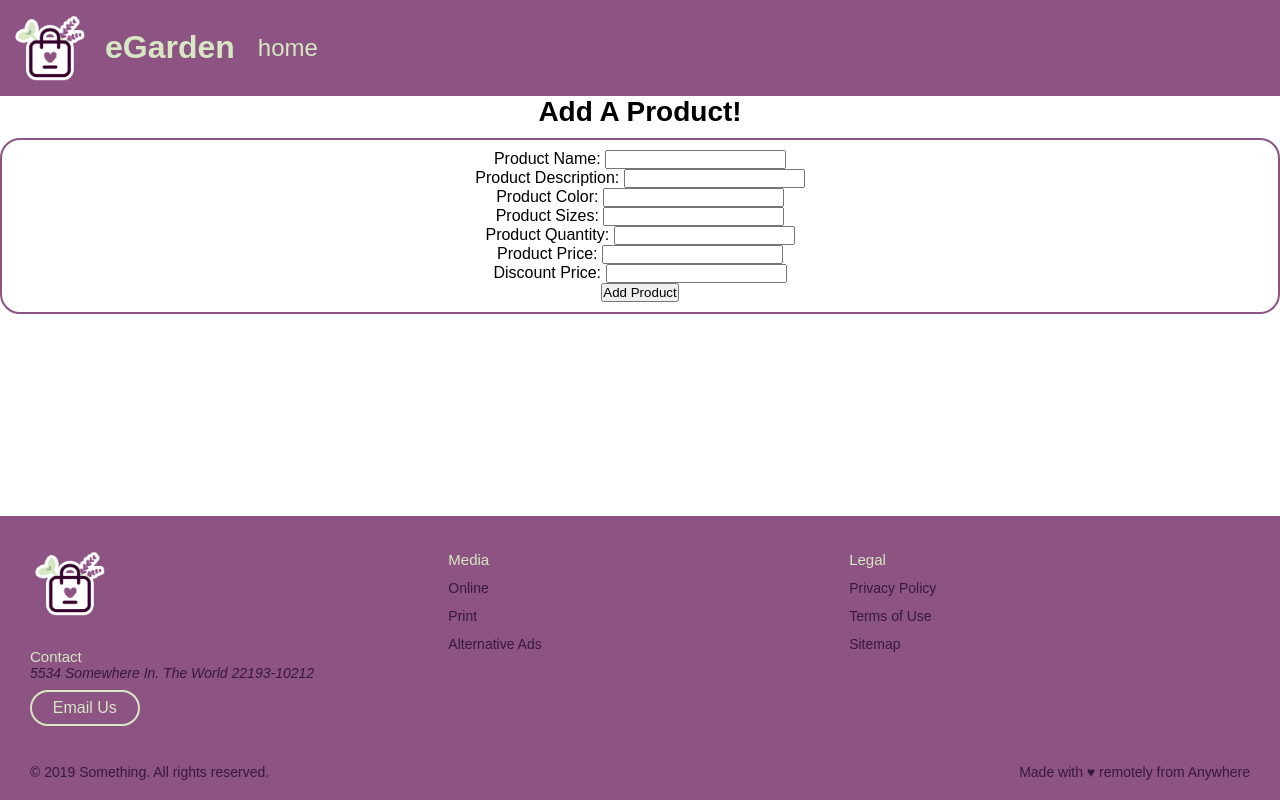
After one commit to Kyleeg0619/CSET-180-Soft-Project, a Flask app: page /vendor/products/add_product in a window 1280 px wide. The commit adds this page. Run offline with Flask 3, Linux system fonts and the light colour scheme; some web fonts are replaced.

Commit message:
Vendor- add products functionality
vendor/products/add_product
-needs to be styled better

```diff
--- a/main.py
+++ b/main.py
@@ -8,7 +8,7 @@ app = Flask(__name__)
 app.config['SECRET_KEY'] = 'mySuperSecretKey1234567890'
 
 # *** Connect Database ***
-conn_str = "mysql+pymysql://root:CSET115@localhost/egardens"
+conn_str = "mysql+pymysql://root:CSET155@localhost/egarden"
 engine = create_engine(conn_str, echo=True)
 
 @app.route('/')
@@ -83,7 +83,37 @@ def vendor():
 
 @app.route('/vendor/products')
 def manage_products():
+
     return render_template('manage_products.html')
+
+@app.route('/vendor/products/add_product', methods=["GET",'POST'])
+def add_product():
+    # if 'username' not in session:
+    #     return redirect(url_for('login'))
+    if request.method == "POST":
+        product_name = request.form['product_name']
+        product_desc = request.form['product_desc']
+        product_color = request.form['product_color']
+        product_sizes = request.form['product_sizes']
+        product_quantity= request.form['product_quantity']
+        original_price = request.form['original_price']
+        discount_price= request.form['discount_price']
+
+        with engine.begin() as conn:
+            conn.execute(text('INSERT INTO products (product_name, product_desc, product_color, product_sizes, product_quantity, original_price, discount_price) VALUES (:product_name, :product_desc, :product_color, :product_sizes, :product_quantity, :original_price, :discount_price)'), {
+                'product_name': product_name,
+                'product_desc': product_desc,
+                'product_color': product_color,
+                'product_sizes': product_sizes,
+                'product_quantity':product_quantity,
+                'original_price': original_price,
+                'discount_price': discount_price
+            })
+
+            msg = 'You have successfully added a product.'
+            return render_template('add_product.html',msg=msg)
+    return render_template('add_product.html')
+
 
 @app.route('/vendor/prices')
 def update_prices():
--- /dev/null
+++ b/templates/add_product.html
@@ -0,0 +1,68 @@
+{% extends 'base.html' %}
+{% block content %}
+<style>
+    .add.product {
+      display: block;
+      color: var(--lt-Violet--);
+      padding: 15px;
+      border-radius: 50px;
+      border: solid 2px var(--lt-Violet--);
+      text-decoration: none;
+      font-weight: bold;
+      margin: 0 auto;
+      width: max-content;
+    }
+    .product-form {
+      display: block;
+      margin: 10px auto;
+      padding: 10px;
+      border: solid 2px var(--Violet--);
+      border-radius: 20px;
+      font-size: 1rem;
+      text-align: center;
+
+
+    }
+</style>
+<div class="add_product">
+    <h1>Add A Product!</h1>
+    <form action="{{ url_for('add_product') }}" method="POST" class="add_product">
+        <div class="product-form">
+            <label for="product_name">Product Name: </label>
+            <input type="text" id="product_name" name="product_name" required>
+            <br>
+            <label for="product_desc">Product Description: </label>
+            <input type="text" id="product_desc" name="product_desc" required>
+            <br>
+            <label for="product_color">Product Color: </label>
+            <input type="text" id="product_color" name="product_color" required>
+            <br>
+            <label for="product_sizes">Product Sizes: </label>
+            <input type="text" id="product_sizes" name="product_sizes" required>
+            <br>
+            <label for="product_quantity">Product Quantity: </label>
+            <input type="number" id="product_quantity" name="product_quantity" required>
+            <br>
+            <label for="original_price">Product Price: </label>
+            <input type="text" id="original_price" name="original_price" required>
+            <BR>
+
+            <label for="discount_price">Discount Price: </label>
+            <input type="text" id="discount_price" name="discount_price" >
+            <BR>
+            <button type="submit" id="submit">Add Product</button>
+
+        </div>
+
+        <!-- Rest of product table -->
+        <!-- original_price decimal(6,2) not null,
+        discount_price decimal(6,2) not null,
+        product_warranty varchar(40),
+        vendor_id int, -->
+
+
+    </form>
+</div>
+
+
+{% endblock%}
--- a/templates/update_prices.html
+++ b/templates/update_prices.html
@@ -1,7 +1,7 @@
 {% extends 'base.html' %}
 {% block content %}
     <div style="padding: 40px; text-align: center;">
-        <h1>Product Management</h1>
-        <p>This is where vendors can add, edit, and manage their products.</p>
+        <h1>Update Prices and Discounts</h1>
+        <p>This is where vendors can update prices and discounts of their products.</p>
     </div>
 {% endblock %}
```
